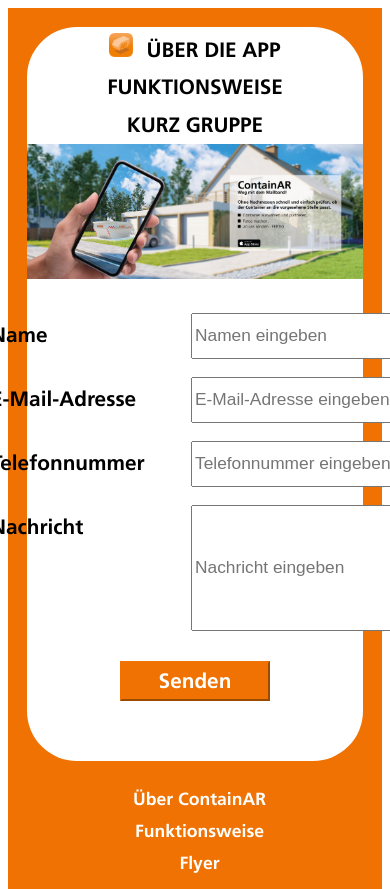
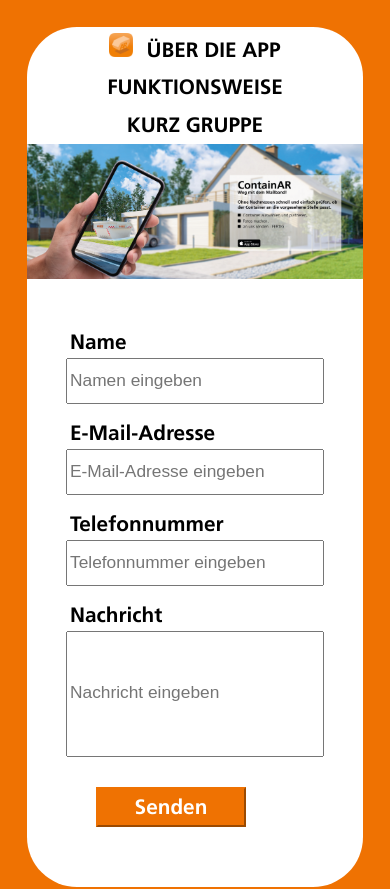
Before and after one commit to ContainAR/containar-website, a Vue app: page /#/contact in a window 390 px wide. Shown: the top 889 px of the page. Built offline with nearby package versions, Linux system fonts and the light colour scheme.

Commit message:
fine grinding website

```diff
--- a/public/index.html
+++ b/public/index.html
@@ -12,7 +12,7 @@
     <link rel="icon" href="<%= BASE_URL %>favicon.png">
     <title>ContainAR App | Augmented-Reality-App zur Containerplatzierung</title>
   </head>
-  <body>
+  <body style="background:rgb(239, 114, 2)">
 
 
 
--- a/src/components/Contact.vue
+++ b/src/components/Contact.vue
@@ -2,12 +2,12 @@
 
     <section>
 
-        <form @submit.prevent="sendSubmitButton">
+        <form @submit.prevent="sendSubmitButton" id="formular" v-if="notSended">
             <div>
 
                 <div>
                     <label for="inp:name">Name</label>
-                    <input  v-model="form.username" label="inp:name" type="text" placeholder="Namen eingeben">
+                    <input  v-model="form.personName" label="inp:name" type="text" placeholder="Namen eingeben">
                 </div>
                 <div>
                     <label for="inp:email">E-Mail-Adresse</label>
@@ -29,6 +29,14 @@
 
         </form>
 
+        <div v-if="sendSuccessful">
+            <p>VIelen Dank für Ihre Anfrage. Wir melden uns in kürze bei Ihnen.</p>
+        </div>
+
+        <div v-if="sendFailed">
+            <p>Es gibt ein Problem bei der Übermittlung des Formulars. Bitte versuchen Sie es erneut.</p>
+        </div>
+
     </section>
 
 </template>
@@ -43,11 +51,15 @@ export default {
     data() {
         return {
 
+            sendSuccessful: false,
+            sendFailed: false,
+            notSended: true,
             form: {
                 email: '',
                 username: '',
                 phone: '',
-                inquiry: ''
+                inquiry: '',
+                personName: ''
             }
         }
 
@@ -56,30 +68,23 @@ export default {
 
         sendSubmitButton() {
 
-            /*
-            var dto;
-            dto = {"email": this.form.email,
-            "inquiry": this.form.inquiry,
-            "phone": this.form.phone,
-            "username": this.form.username} */
-
             console.log(JSON.stringify( this.form ))
 
-            // axios.defaults.headers['api_key'] = '165846816356876787631';
 
             let data = JSON.stringify({
             "form": {
                 "subject": this.form.username,
                 "email": this.form.email,
                 "inquiry": this.form.inquiry,
-                "phone": this.form.phone
+                "phone": this.form.phone,
+                "personName": this.form.personName
             }
             });
 
             let config = {
             method: 'post',
             maxBodyLength: Infinity,
-            url: 'http://127.0.0.1:80/form/new',
+            url: 'http://kurz-containar.de:80/form/new',
             headers: {
                 'Content-Type': 'application/json',
                 'api_key': '165846816356876787631'
@@ -89,10 +94,17 @@ export default {
 
             axios.request(config)
             .then((response) => {
-            console.log(JSON.stringify(response.data));
+
+                console.log(JSON.stringify(response.data));
+                this.sendSuccessful = true;
+                this.notSended = false;
+
             })
             .catch((error) => {
-            console.log(error);
+
+                console.log(error);
+                this.sendFailed = true;
+
             });
         }
     }
@@ -125,7 +137,11 @@ section {
 
 }
 
+#send-success {
 
+    visibility: false;
+
+}
 
 section div div {
 
@@ -231,15 +247,30 @@ section #submit input:active {
 
     section div div input {
 
-        width: 200px;
+        width: 250px;
 
     }
 
 
     section div #message input {
 
-        width: 200px;
+        width: 250px;
 
+    }
+
+    section div div {
+
+        display: grid;
+        border-color: white;
+        grid-template: "txt txt"
+                        "inp inp"
+                        "btn btn";
+
+
+    }
+
+    form div div label {
+        padding: 4px;
     }
 
 
```
